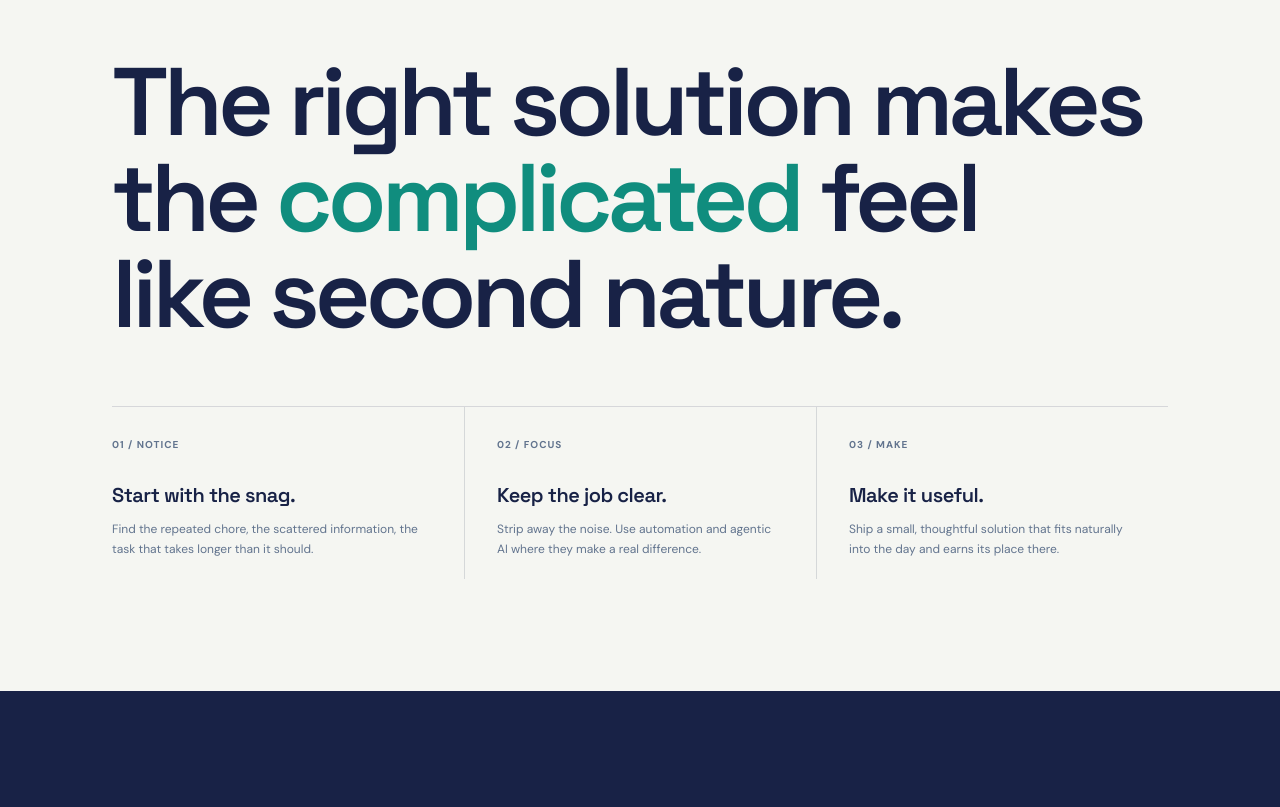
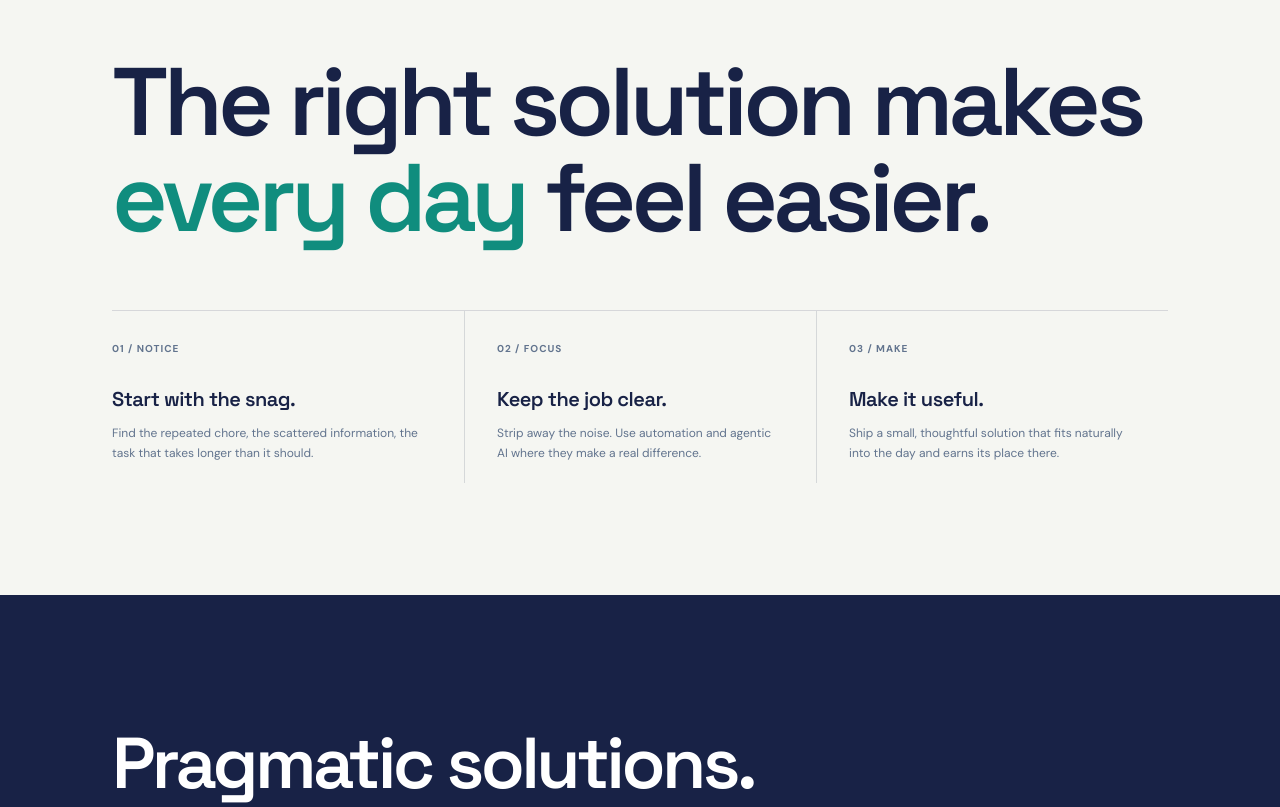
Before and after one commit to bakosbits/kitbaglabs, a React (Vite) app: page / in a window 1280 px wide. Shown: the part 1280-2087 px from the top of the page. Built offline with nearby package versions, Linux system fonts and the light colour scheme.

Commit message:
update: slogans

```diff
--- a/src/pages/Home.tsx
+++ b/src/pages/Home.tsx
@@ -216,7 +216,7 @@ export default function Home() {
 
                 <Section id="approach" labelledBy="approach-title" className="border-t border-line pt-6 pb-18 md:pb-28 xl:px-16">
                     <h2 id="approach-title" className={`${display} mt-12 mb-10 text-4xl leading-none tracking-tighter sm:text-5xl md:mt-16 md:text-6xl md:mb-16 lg:text-7xl xl:text-8xl`}>
-                        The right solution makes{" "}<br className="hidden md:inline" />the <span className="text-teal-dark">complicated</span> feel{" "}<br className="hidden md:inline" />like second nature.
+                        The right solution makes{" "}<br className="hidden md:inline" /><span className="text-teal-dark">every day{" "}</span> feel easier.
                     </h2>
                     <div className="grid border-t border-line md:grid-cols-3">
                         {approachSteps.map((step, i) => (
```
